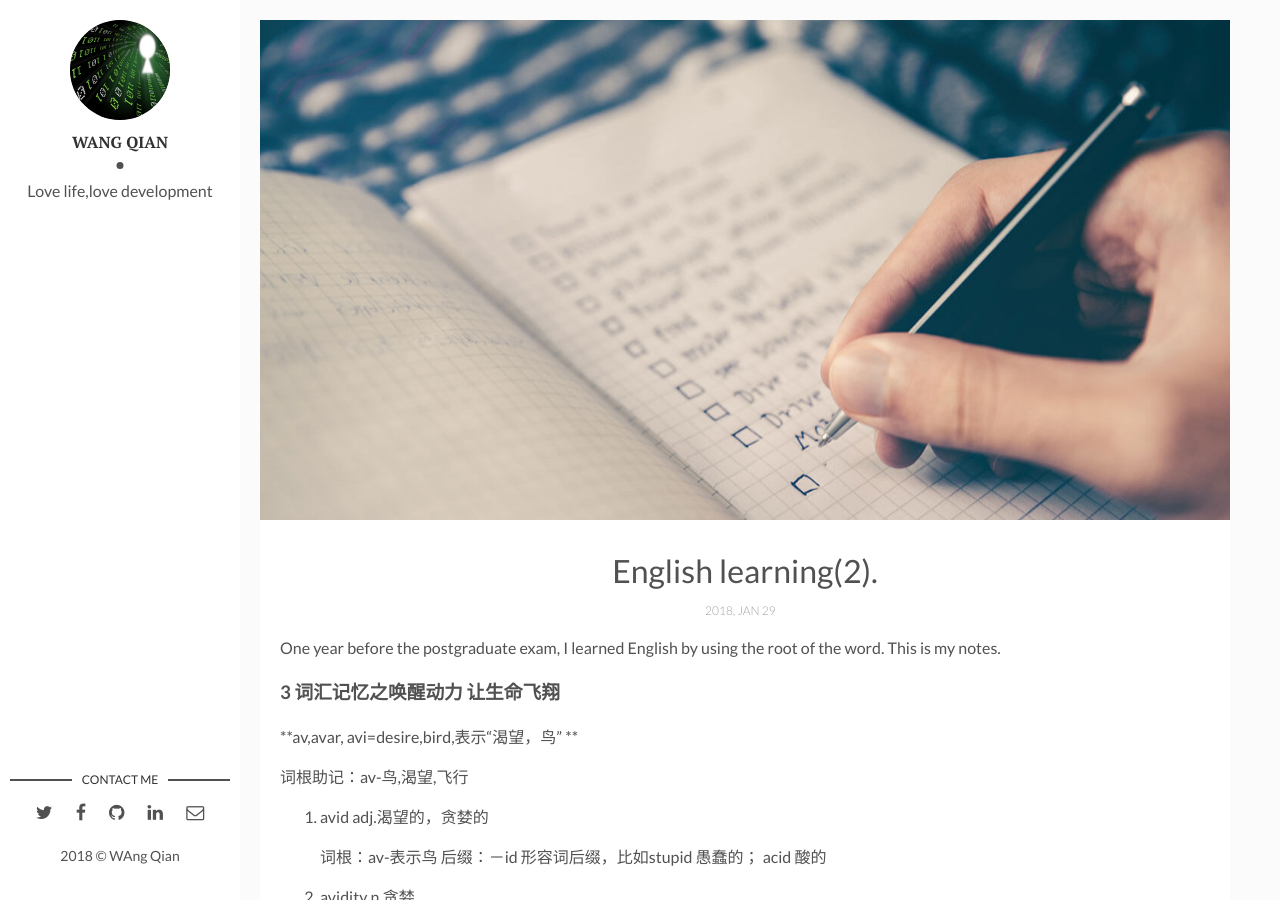
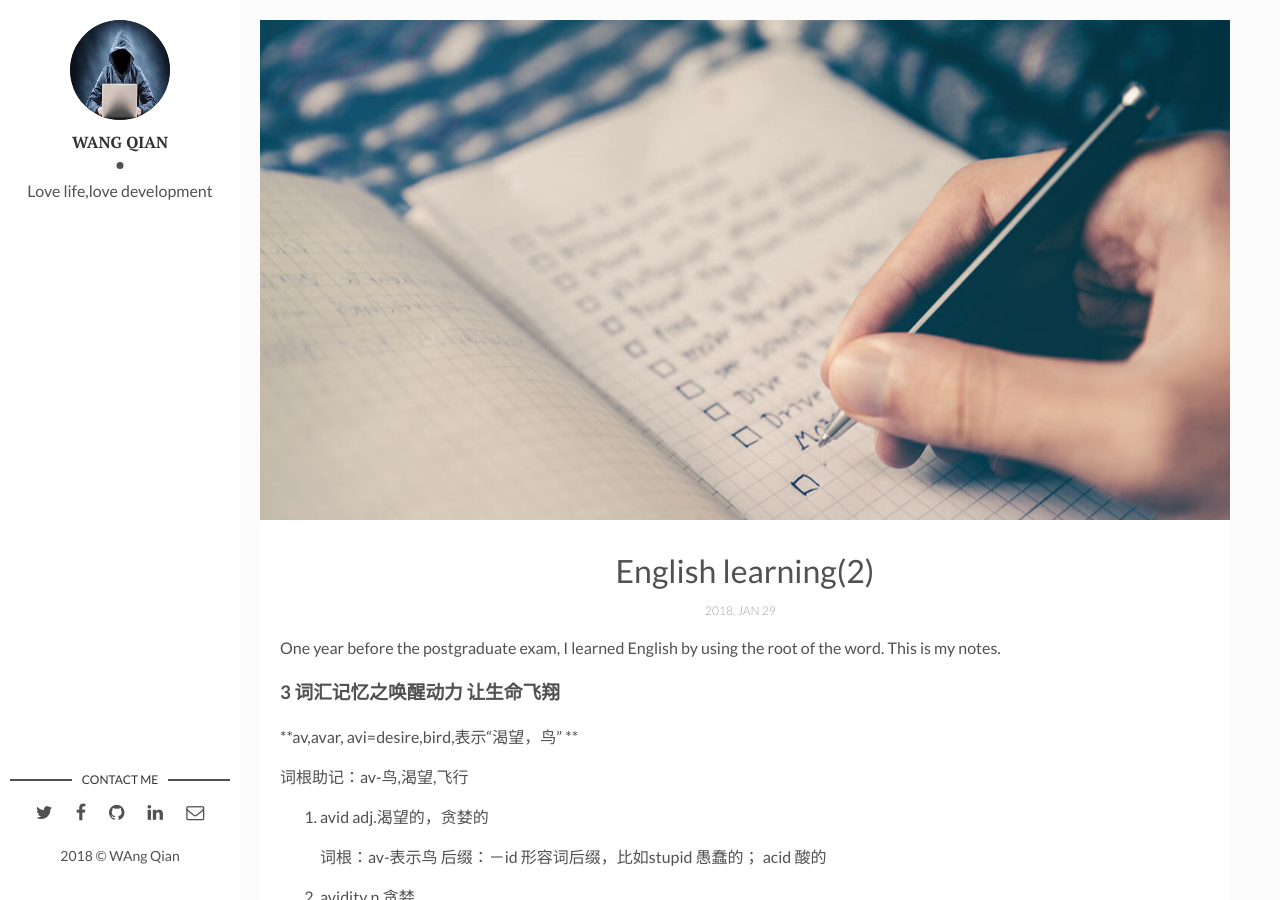
Before and after one commit to WAng91An/WAng91An.github.io, a Jekyll site: the page built from _posts/2018-01-30-English-Learning.md, in a window 1280 px wide and 900 px high. Built offline with Jekyll 4.4.1, drawn with Linux system fonts in a browser that asks for light colours; comment, search, counter and statistics services are not loaded.

```diff
--- a/_posts/2018-01-30-English-Learning.md
+++ b/_posts/2018-01-30-English-Learning.md
@@ -1,6 +1,6 @@
 ---
 layout: post
-title:  English learning(2).
+title:  English learning(2)
 date: 2018-01-30- 00:00:00 +0300
 img: software.jpg # Add image post (optional)
 tags: [English] # add tag
```
Also changed, not shown: assets/img/timg.jpg (deleted), assets/img/w.jpg.
